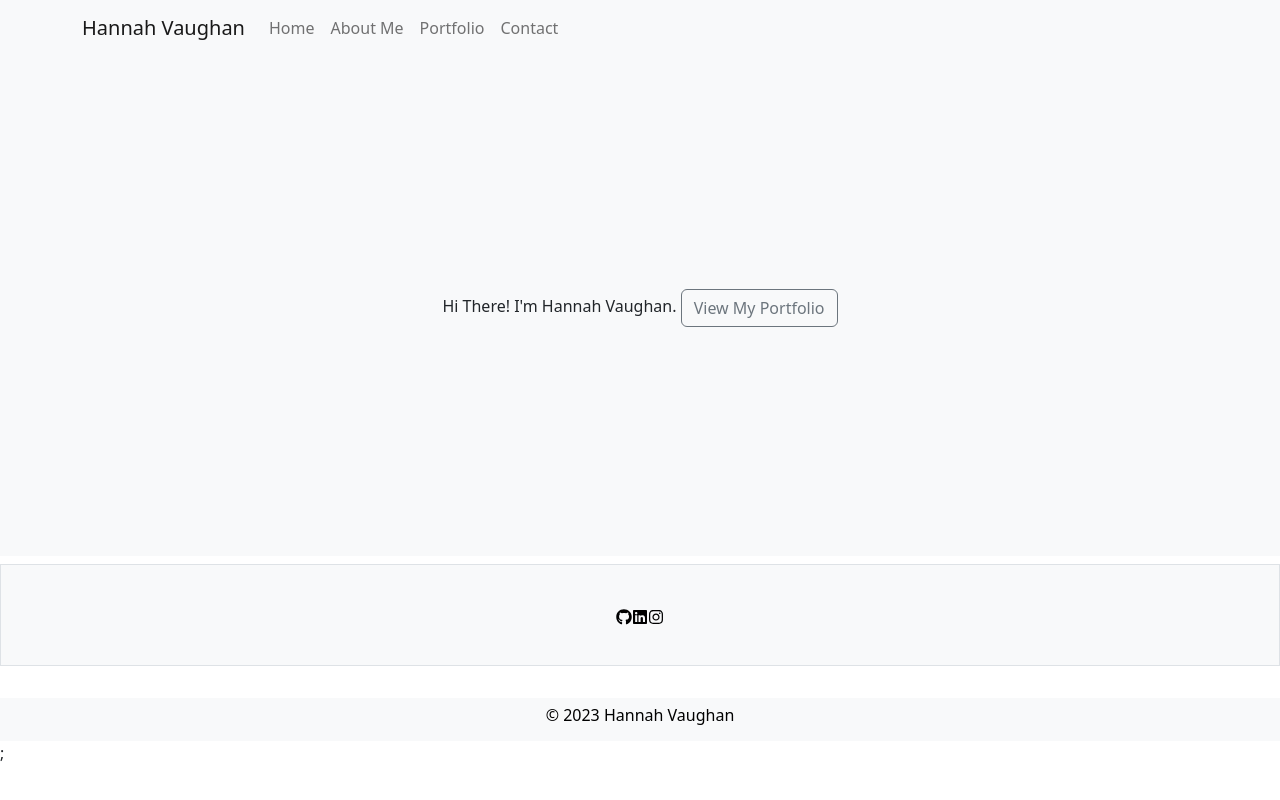
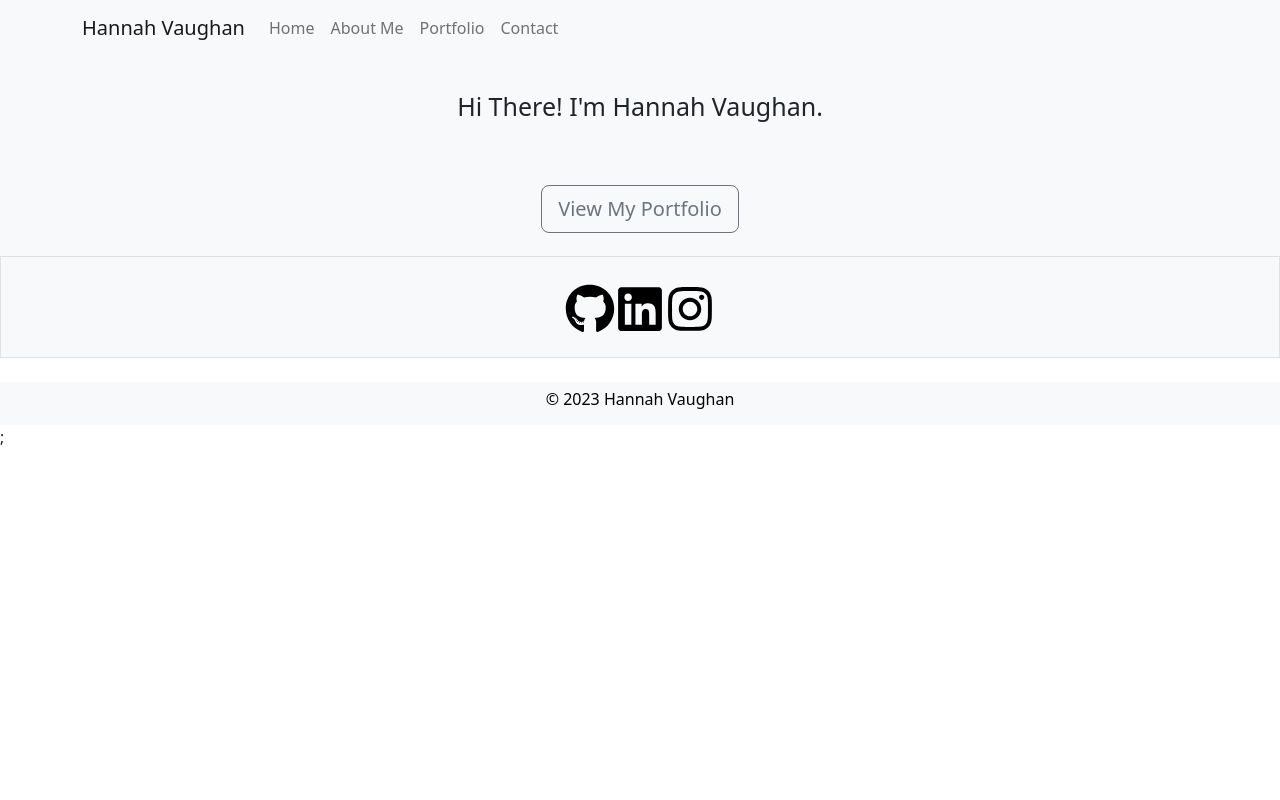
Before and after one commit to hannahsvaughan/react-portfolio, a React (Create React App) app: page /#/portfolio in a window 1280 px wide. Built offline with nearby package versions, Linux system fonts and the light colour scheme.

Commit message:
styling updates to home page

```diff
--- a/src/components/Home.js
+++ b/src/components/Home.js
@@ -6,18 +6,18 @@ import { FaGithub, FaLinkedin, FaInstagram } from "react-icons/fa";
 
 function HomeScreen() {
   return (
-    <Stack gap={2} align="middle">
-      <div>
+    <Stack align="middle">
         <div
           className="bg-light border, banner-container"
-          style={{ lineHeight: "500px" }}
+          style={{ lineHeight: "100px", display: "flex", flexDirection: "column", fontSize: "25px"}}
         >
           Hi There! I'm Hannah Vaughan.{" "}
-          <Button variant="outline-secondary" href={Portfolio}>
+          <div>
+          <Button variant="outline-secondary" size="lg" onClick={Portfolio}>
             View My Portfolio
           </Button>{" "}
+          </div>
         </div>
-      </div>
       <div
         className="bg-light border"
         style={{
@@ -30,17 +30,17 @@ function HomeScreen() {
       >
         <a href="https://github.com/hannahsvaughan" target="blank">
           <li>
-            <FaGithub color="black" />
+            <FaGithub color="black" size="50px" />
           </li>
         </a>
         <a href="https://www.linkedin.com/hannahsvaughan" target="blank">
           <li>
-            <FaLinkedin color="black" />
+            <FaLinkedin color="black" size="50px" />
           </li>
         </a>
         <a href="https://www.instagram.com" target="blank">
           <li>
-            <FaInstagram color="black" />
+            <FaInstagram color="black" size="50px"/>
           </li>
         </a>
       </div>
```
